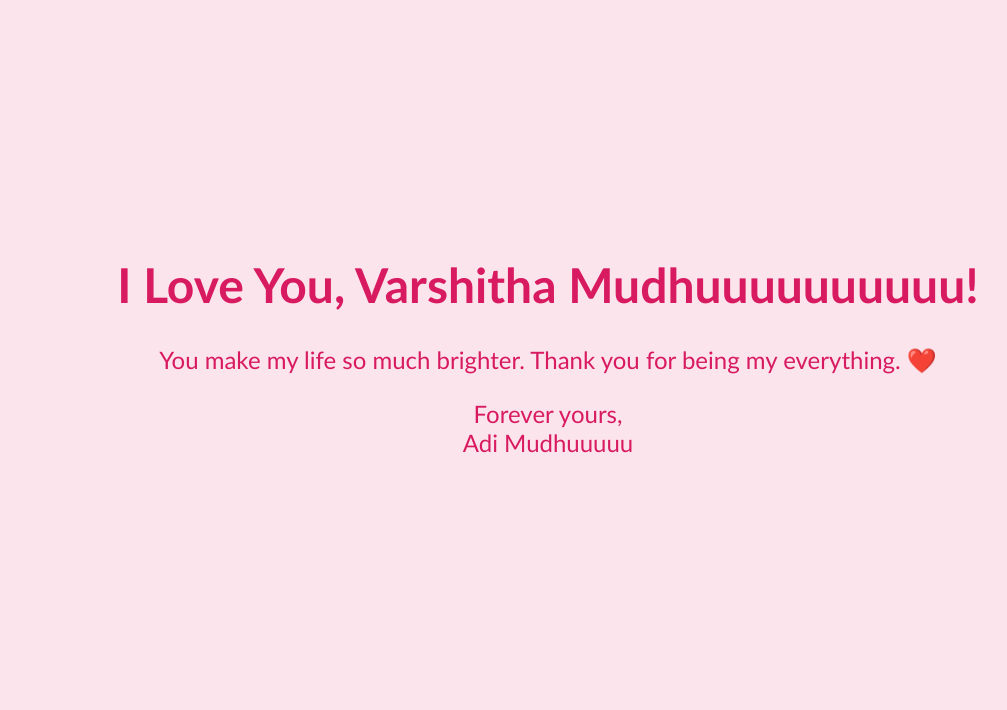
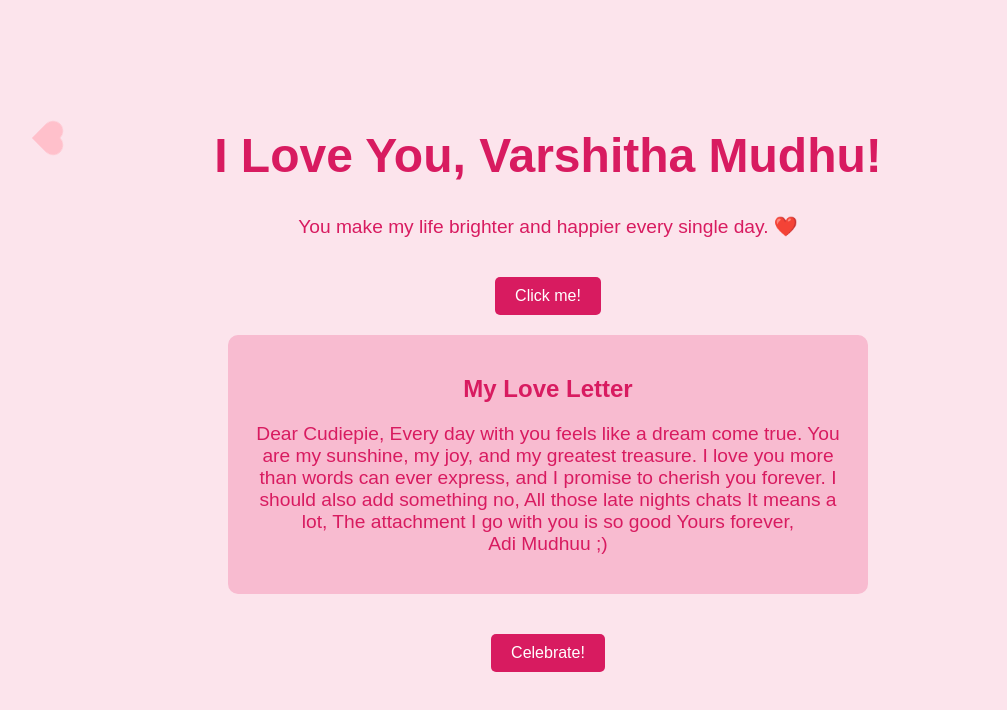
Before and after one commit to adithyanmd007/For-her, a plain HTML site: page Website .html in a window 1280 px wide. Shown: the whole page, without its empty margins (92-1099 px from the left). Drawn offline with nearby package versions, Linux system fonts and the light colour scheme.

Commit message:
Enhanced Website .html

```diff
--- a/Website .html
+++ b/Website .html
@@ -3,33 +3,143 @@
 <head>
   <meta charset="UTF-8">
   <meta name="viewport" content="width=device-width, initial-scale=1.0">
-  <title>For You</title>
+  <title>For My Love</title>
   <style>
+    /* Body Styles */
     body {
       background-color: #fce4ec;
-      font-family: Trebuchet MS, sans-serif;
+      font-family: 'Poppins', Arial, sans-serif;
       text-align: center;
       color: #d81b60;
       margin: 0;
-      padding: 0;
+      overflow: hidden;
     }
+
     h1 {
       font-size: 3em;
-      margin-top: 20%;
+      margin-top: 10%;
     }
+
     p {
+      font-size: 1.2em;
+    }
+
+    /* Heart Animation */
+    .heart {
+      position: absolute;
+      width: 20px;
+      height: 20px;
+      background-color: pink;
+      transform: rotate(45deg);
+      animation: float 5s linear infinite;
+    }
+    .heart:before, .heart:after {
+      content: '';
+      position: absolute;
+      width: 20px;
+      height: 20px;
+      background-color: pink;
+      border-radius: 50%;
+    }
+    .heart:before {
+      top: -10px;
+      left: 0;
+    }
+    .heart:after {
+      left: 10px;
+      top: 0;
+    }
+    @keyframes float {
+      0% {
+        transform: translateY(0) rotate(45deg);
+      }
+      100% {
+        transform: translateY(-800px) rotate(45deg);
+      }
+    }
+
+    /* Button Styles */
+    button {
+      background-color: #d81b60;
+      color: white;
+      padding: 10px 20px;
+      border: none;
+      border-radius: 5px;
+      cursor: pointer;
+      font-size: 1em;
+      transition: transform 0.3s, background-color 0.3s;
+      margin-top: 20px;
+    }
+    button:hover {
+      transform: scale(1.1);
+      background-color: #ad1457;
+    }
+
+    /* Hidden Message */
+    #surprise {
+      display: none;
+      margin-top: 20px;
       font-size: 1.5em;
+      color: #d81b60;
     }
-    a {
-      color: #880e4f;
-      text-decoration: none;
-      font-weight: bold;
+
+    /* Love Letter Section */
+    #love-letter {
+      background: #f8bbd0;
+      padding: 20px;
+      border-radius: 10px;
+      margin: 20px auto;
+      max-width: 600px;
     }
   </style>
 </head>
 <body>
-  <h1>I Love You, Varshitha Mudhuuuuuuuuuu!</h1>
-  <p>You make my life so much brighter. Thank you for being my everything. ❤️</p>
-  <p>Forever yours,<br>Adi Mudhuuuuu</p>
+  <!-- Background Animation -->
+  <div class="heart" style="left: 10%; animation-duration: 5s;"></div>
+  <div class="heart" style="left: 30%; animation-duration: 6s;"></div>
+  <div class="heart" style="left: 50%; animation-duration: 7s;"></div>
+  <div class="heart" style="left: 70%; animation-duration: 4s;"></div>
+  <div class="heart" style="left: 90%; animation-duration: 8s;"></div>
+
+  <!-- Title -->
+  <h1>I Love You, Varshitha Mudhu!</h1>
+  <p>You make my life brighter and happier every single day. ❤️</p>
+
+  <!-- Background Music -->
+  <audio autoplay loop>
+    <source src="your-song-file.mp3" type="audio/mpeg">
+    Your browser does not support the audio element.
+  </audio>
+
+  <!-- Surprise Button -->
+  <button onclick="document.getElementById('surprise').style.display='block'">Click me!</button>
+  <div id="surprise">You are the best thing that ever happened to me! ❤️</div>
+
+  <!-- Love Letter Section -->
+  <div id="love-letter">
+    <h2>My Love Letter</h2>
+    <p>
+      Dear Cudiepie,
+      Every day with you feels like a dream come true. You are my sunshine, my joy, and my greatest treasure.
+      I love you more than words can ever express, and I promise to cherish you forever.
+      I should also add something no, All those late nights chats
+      It means a lot, The attachment I go with you is so good
+      Yours forever,<br>
+      Adi Mudhuu ;)
+    </p>
+  </div>
+
+  <!-- Confetti Animation -->
+  <button onclick="confetti()">Celebrate!</button>
+  <script src="https://cdn.jsdelivr.net/npm/canvas-confetti@1.5.1/dist/confetti.browser.min.js"></script>
+  <script>
+    function confetti() {
+      confetti({
+        particleCount: 100,
+        spread: 70,
+        origin: { y: 0.6 }
+      });
+    }
+  </script>
 </body>
 </html>
```
